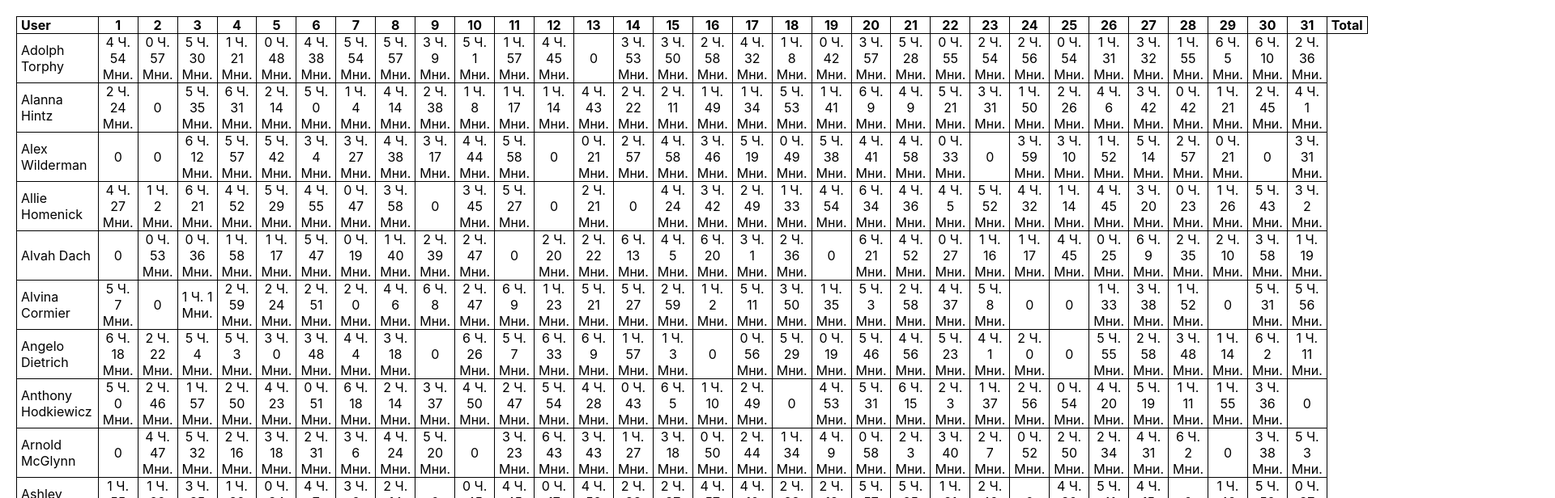
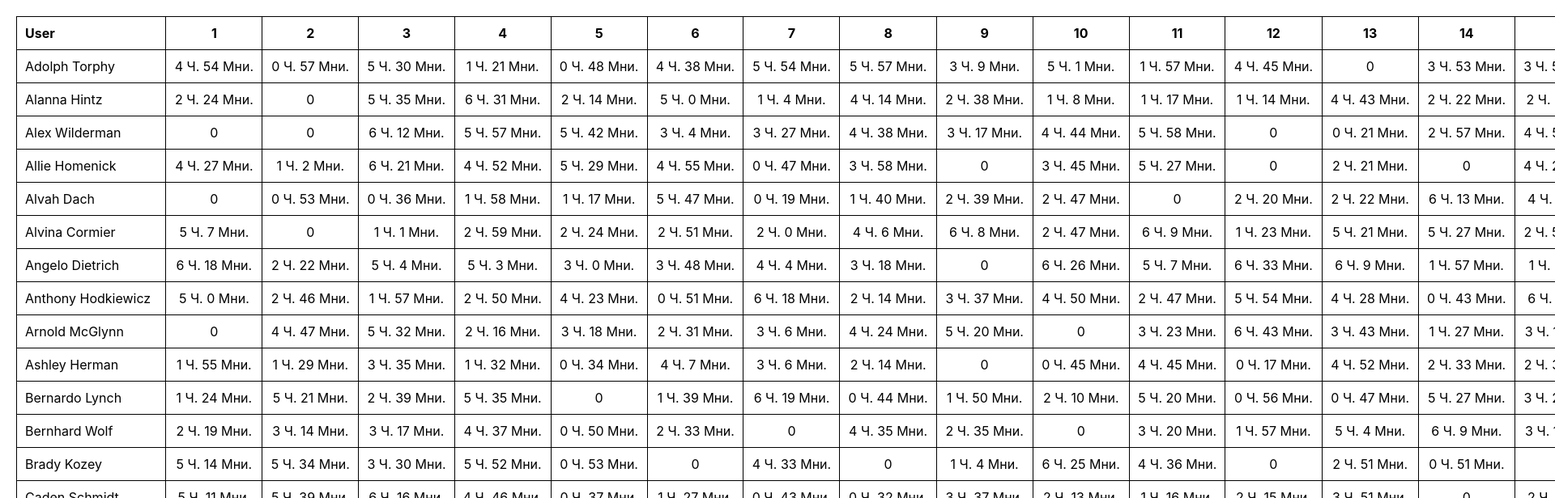
Before and after one commit to notequal21/doc95-test, a React (Create React App) app: page / in a window 1280 px wide. Shown: the top 616 px of the page at 81% size, 1920 px wide, since content can reach past the window. Built offline with nearby package versions, Linux system fonts and the light colour scheme.

Commit message:
total time is output now and ui was small changed

```diff
--- a/src/App.js
+++ b/src/App.js
@@ -55,6 +55,8 @@ function App() {
 let TableRow = (props) => {
   let setDay = 0
   let days = []
+  let totalTimeArr = []
+  let totalTime = 0
   for (let index = 0; index < 31; index++) {
     let currentDay = props.days[setDay]
     if (currentDay != undefined) {
@@ -65,8 +67,11 @@ let TableRow = (props) => {
       const endTime = props.days[setDay].End.split('-')
       const startTimeInMinutes = (Number(startTime[0]) * 60) + Number(startTime[1])
       const endTimeInMinutes = (Number(endTime[0]) * 60) + Number(endTime[1])
-      const totalTime = `${Math.floor((endTimeInMinutes - startTimeInMinutes) / 60)} Ч. ${(endTimeInMinutes - startTimeInMinutes) % 60} Мни.`
-      days.push(totalTime)
+      const totalDayTime = `${Math.floor((endTimeInMinutes - startTimeInMinutes) / 60)} Ч. ${(endTimeInMinutes - startTimeInMinutes) % 60} Мни.`
+      const totalMinutes = endTimeInMinutes - startTimeInMinutes
+      totalTimeArr.push(Number(totalMinutes))
+      totalTime = totalTimeArr.reduce((prev, next) => prev + next)
+      days.push(totalDayTime)
       setDay++
       --index
     } else {
@@ -81,6 +86,11 @@ let TableRow = (props) => {
       {
         days.map(item => <td className={`${style.table__col}`}>{item}</td>)
       }
+      <td className={`${style.table__col}`}>
+        {
+          `${Math.floor(totalTime / 60)} ч. ${totalTime % 60} мин.`
+        }
+      </td>
       {/* {
         props.days.map(day => {
           return (
--- a/src/Table.module.scss
+++ b/src/Table.module.scss
@@ -6,11 +6,13 @@
   &row {
   }
   &__col {
+    width: 100%;
+    white-space: nowrap;
     &:first-child {
       text-align: left;
     }
     text-align: center;
     border: 1px solid #000;
-    padding: 0 5px;
+    padding: 10px;
   }
 }
```
